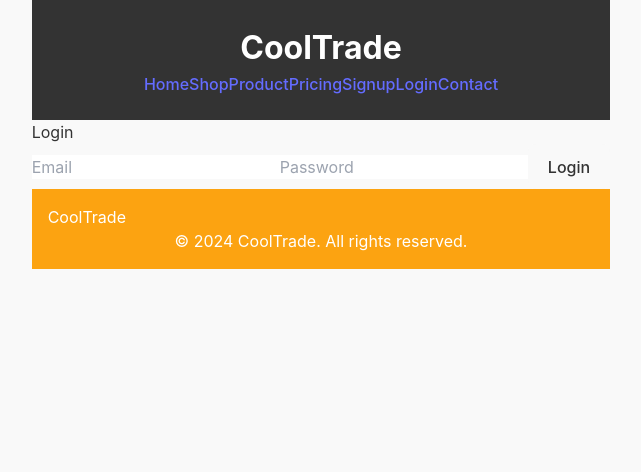
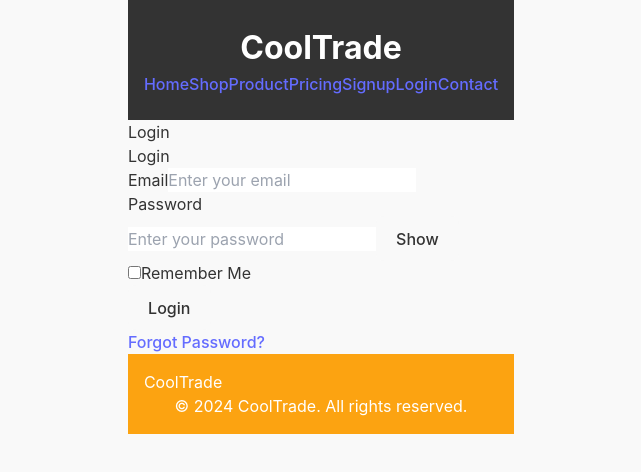
Before and after one commit to Naim-Kahyaoglu/cooltrade, a React (Vite) app: page /login in a window 1280 px wide. Shown: the top 472 px of the page, without its empty margins (319-960 px from the left). Built offline with nearby package versions, Linux system fonts and the light colour scheme.

Commit message:
signup-login fonksiyonlarına ilerlendi

```diff
--- a/package.json
+++ b/package.json
@@ -13,6 +13,7 @@
     "autoprefixer": "^10.4.20",
     "axios": "^1.7.9",
     "lucide-react": "^0.468.0",
+    "md5": "^2.3.0",
     "postcss": "^8.4.49",
     "react": "^18.3.1",
     "react-dom": "^18.3.1",
--- a/src/components/Loginform.jsx
+++ b/src/components/Loginform.jsx
@@ -1,27 +1,84 @@
-import React, { useState } from 'react';
+import React, { useState, useEffect } from 'react';
 import { useForm } from 'react-hook-form';
+import { useHistory } from 'react-router-dom';
 import axios from 'axios';
+import md5 from 'md5';
+
+// Axios instance oluştur
+const axiosInstance = axios.create({
+  baseURL: 'https://workintech-fe-ecommerce.onrender.com',
+  headers: {
+    'Content-Type': 'application/json'
+  }
+});
 
 const LoginForm = () => {
+  const history = useHistory();
+  const [loading, setLoading] = useState(false);
+  const [error, setError] = useState(null);
+  const [showPassword, setShowPassword] = useState(false);
   const {
     register,
     handleSubmit,
-    formState: { errors } // Correct way to access form errors
+    formState: { errors }
   } = useForm();
-  const [error, setError] = useState(null);
 
   const onSubmit = async (data) => {
+    setLoading(true);
+    setError(null);
+
     try {
-      const response = await axios.post('/login', data);
-      // Handle successful login
-      console.log(response.data);
+      const response = await axiosInstance.post('/login', data);
+
+      console.log('Login Response:', response.data);
+
+      // Aktivasyon kontrolü
+      if (response.data.activated === false) {
+        setError('Account not activated. Please check your email.');
+        setLoading(false);
+        return;
+      }
+
+      const gravatarHash = md5(data.email.toLowerCase().trim());
+      const gravatarUrl = `https://www.gravatar.com/avatar/${gravatarHash}`;
+
+      const userInfo = {
+        ...response.data,
+        gravatarUrl
+      };
+
+      localStorage.setItem('token', response.data.token);
+      localStorage.setItem('user', JSON.stringify(userInfo));
+
+      history.push('/');
     } catch (error) {
-      setError(error.response?.data?.message || 'Login failed');
+      console.error('Login Error:', error.response);
+
+      // Daha detaylı hata mesajları
+      const errorMessage =
+        error.response?.data?.message ||
+        error.response?.data?.error ||
+        (error.response?.status === 401
+          ? 'Invalid email or password'
+          : 'Login failed');
+
+      setError(errorMessage);
+    } finally {
+      setLoading(false);
     }
   };
 
   return (
-    <form onSubmit={handleSubmit(onSubmit)}>
+    <form
+      onSubmit={handleSubmit(onSubmit)}
+      className="max-w-md mx-auto p-6 bg-white shadow-md rounded-lg"
+    >
+      <h2 className="text-2xl font-bold mb-6 text-center">Login</h2>
+
+      <div className="mb-4">
+        <label className="block text-gray-700 text-sm font-bold mb-2">
+          Email
+        </label>
         <input
           type="email"
           {...register('email', {
@@ -31,10 +88,21 @@ const LoginForm = () => {
               message: "Invalid email address"
             }
           })}
-        placeholder="Email"
+          placeholder="Enter your email"
+          className="w-full px-3 py-2 border rounded-md focus:outline-none focus:ring focus:border-blue-300"
         />
-      {errors.email && <div style={{ color: 'red' }}>{errors.email.message}</div>}
+        {errors.email && (
+          <div className="text-red-500 text-sm mt-1">
+            {errors.email.message}
+          </div>
+        )}
+      </div>
 
+      <div className="mb-4">
+        <label className="block text-gray-700 text-sm font-bold mb-2">
+          Password
+        </label>
+        <div className="relative">
         <input
           type="password"
           {...register('password', {
@@ -44,12 +112,54 @@ const LoginForm = () => {
               message: "Password must be at least 6 characters"
             }
           })}
-        placeholder="Password"
+          placeholder="Enter your password"
+          className="w-full px-3 py-2 border rounded-md focus:outline-none focus:ring focus:border-blue-300"
         />
-      {errors.password && <div style={{ color: 'red' }}>{errors.password.message}</div>}
+         <button
+            type="button"
+            onClick={() => setShowPassword(!showPassword)}
+            className="absolute right-2 top-1/2 transform -translate-y-1/2 text-gray-500"
+          >
+            {showPassword ? "Hide" : "Show"}
+          </button>
+        </div>
+        {errors.password && (
+          <div className="text-red-500 text-sm mt-1">
+            {errors.password.message}
+          </div>
+        )}
+      </div>
 
-      <button type="submit">Login</button>
-      {error && <div style={{ color: 'red' }}>{error}</div>}
+      <div className="mb-4 flex items-center">
+        <input
+          type="checkbox"
+          {...register('rememberMe')}
+          className="mr-2"
+        />
+        <label className="text-gray-700 text-sm">Remember Me</label>
+      </div>
+
+      <button
+        type="submit"
+        disabled={loading}
+        className="w-full bg-blue-500 text-white py-2 rounded-md hover:bg-blue-600
+        transition duration-300 ease-in-out
+        disabled:opacity-50 disabled:cursor-not-allowed"
+      >
+        {loading ? 'Logging in...' : 'Login'}
+      </button>
+
+      {error && (
+        <div className="mt-4 text-red-500 text-center">
+          {error}
+        </div>
+      )}
+
+      <div className="mt-4 text-center">
+        <a href="/forgot-password" className="text-blue-500 hover:underline">
+          Forgot Password?
+        </a>
+      </div>
     </form>
   );
 };
--- a/src/components/SignupForm.jsx
+++ b/src/components/SignupForm.jsx
@@ -1,5 +1,13 @@
 import React, { useState, useEffect } from 'react';
 import axios from 'axios';
+
+// Axios instance oluşturma
+const axiosInstance = axios.create({
+  baseURL: 'https://workintech-fe-ecommerce.onrender.com',  // API'nin base URL'si
+  headers: {
+    'Content-Type': 'application/json',  // Gönderilen verinin JSON formatında olduğunu belirtir
+  },
+});
 
 const SignupForm = () => {
   const [formData, setFormData] = useState({
@@ -7,31 +15,31 @@ const SignupForm = () => {
     email: '',
     password: '',
     confirmPassword: '',
-    role_id: '',
+    role_id: '',  // Bu alanda başlangıçta boş
     store: {
       name: '',
       phone: '',
       tax_no: '',
-      bank_account: ''
-    }
+      bank_account: '',
+    },
   });
   const [roles, setRoles] = useState([]);
   const [loading, setLoading] = useState(false);
   const [error, setError] = useState('');
 
+  // Rolleri çekmek için useEffect hook'u
   useEffect(() => {
-    // Rolleri çek
     const fetchRoles = async () => {
       try {
-        const response = await axios.get('/roles');
-        setRoles(response.data.roles);
+        const response = await axiosInstance.get('/roles');  // Axios ile /roles endpoint'inden veri çekiliyor
+        console.log('Fetchlenen roller:', response.data);
+        setRoles(response.data);  // Yanıtın tamamını alıyoruz
 
-           if (response.data.roles) { // Check if roles array exists
-          // Find the Customer role
-          const customerRole = response.data.roles.find(role => role.name === 'Customer');
-          if (customerRole) {
-            setFormData(prev => ({ ...prev, role_id: customerRole.id }));
-          }
+        // 'Müşteri' rolünü bulup, formData.role_id'yi bu rolün id'siyle ayarlıyoruz
+        const customerRole = response.data.find(role => role.code === 'customer');
+        console.log('Müşteri rolü:', customerRole);
+        if (customerRole) {
+          setFormData(prev => ({ ...prev, role_id: customerRole.id }));
         }
       } catch (error) {
         console.error('Error fetching roles:', error);
@@ -40,29 +48,34 @@ const SignupForm = () => {
     fetchRoles();
   }, []);
 
+  // Formdaki değişiklikleri handle etme
   const handleChange = (e) => {
     const { name, value } = e.target;
+    console.log('Change event:', { name, value });
     if (name.startsWith('store.')) {
       const storeField = name.split('.')[1];
       setFormData(prev => ({
         ...prev,
-        store: { ...prev.store, [storeField]: value }
+        store: { ...prev.store, [storeField]: value },
       }));
     } else {
       setFormData(prev => ({ ...prev, [name]: value }));
     }
   };
 
+  // Şifre doğrulama
   const validatePassword = (password) => {
     const regex = /^(?=.*\d)(?=.*[a-z])(?=.*[A-Z])(?=.*[!@#$%^&*])(?=.{8,})/;
     return regex.test(password);
   };
 
+  // Form submit işlemi
   const handleSubmit = async (e) => {
     e.preventDefault();
     setLoading(true);
     setError('');
 
+    // Şifre doğrulama işlemi
     if (!validatePassword(formData.password)) {
       setError('Password must be at least 8 characters long and include numbers, lowercase, uppercase, and special characters.');
       setLoading(false);
@@ -80,18 +93,20 @@ const SignupForm = () => {
         name: formData.name,
         email: formData.email,
         password: formData.password,
-        role_id: formData.role_id
+        role_id: formData.role_id,  // Rol ID'sini gönderiyoruz
       };
 
-      if (formData.role_id === 'store_role_id') { // Store rolünün ID'sini buraya yazın
+      // Eğer 'Mağaza' rolü seçildiyse, store bilgilerini de gönderiyoruz
+      if (formData.role_id === 2) { // 'Mağaza' rolünün id'si 2
         dataToSend.store = formData.store;
       }
 
-      const response = await axios.post('/signup', dataToSend);
-      // Başarılı kayıt
+      // Axios ile signup API'ye veri gönderme
+      const response = await axiosInstance.post('/signup', dataToSend);
+
+      // Başarılı kayıt işlemi
       alert('You need to click link in email to activate your account!');
-      // Önceki sayfaya yönlendir
-      window.history.back();
+      window.history.back();  // Kayıttan sonra önceki sayfaya yönlendirme
     } catch (error) {
       setError(error.response?.data?.message || 'An error occurred during signup.');
     } finally {
@@ -100,7 +115,8 @@ const SignupForm = () => {
   };
 
   return (
-    <form onSubmit={handleSubmit}>
+    <form onSubmit={handleSubmit}
+      className="flex flex-col space-y-4 w-full max-w-md mx-auto">
       <input
         type="text"
         name="name"
@@ -133,18 +149,21 @@ const SignupForm = () => {
         placeholder="Confirm Password"
         required
       />
+      {console.log('Mevcut form durumu:', formData)}
+      {console.log('Mevcut roller:', roles)}
       <select
         name="role_id"
         value={formData.role_id}
         onChange={handleChange}
         required
       >
+          {console.log('Roller map edilirken:', roles)}
         {roles?.map(role => (
           <option key={role.id} value={role.id}>{role.name}</option>
         ))}
       </select>
 
-      {formData.role_id === 'store_role_id' && ( // Store rolünün ID'sini buraya yazın
+      {formData.role_id === 2 || formData.role_id === '2' ? (  // Eğer 'Mağaza' rolü seçildiyse
         <>
           <input
             type="text"
@@ -183,7 +202,7 @@ const SignupForm = () => {
             required
           />
         </>
-      )}
+      ) : null}
 
       <button type="submit" disabled={loading}>
         {loading ? 'Submitting...' : 'Submit'}
```
Also changed, not shown: src/store/store.jsx (added, +10 -0 lines), src/store/userSlice.jsx (added, +65 -0 lines), 1 other file (tests, documents, lock files or other folders). Lines whose indentation alone changed are shown as unchanged.
